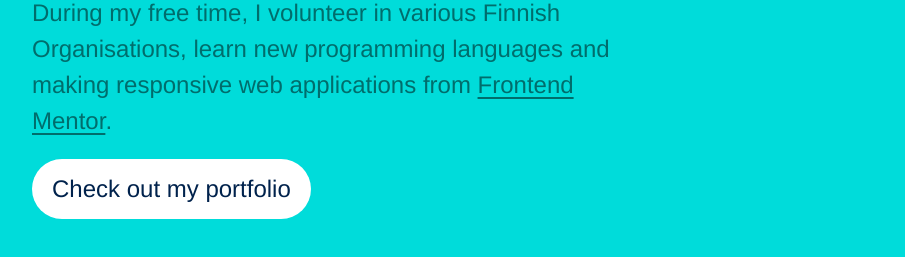
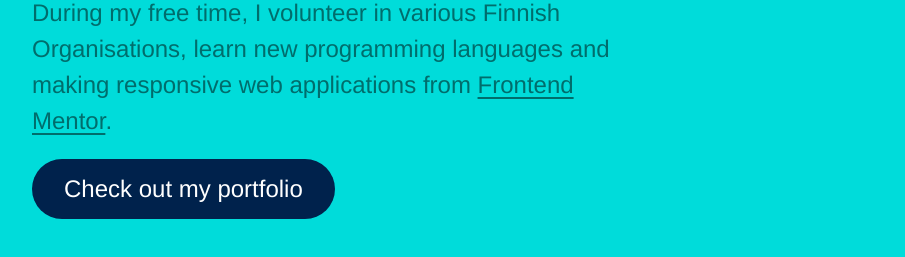
Before and after one commit to chungvuiloong/simple_portfolio, an Astro site: page / in a window 1280 px wide. Shown: the part 693-950 px from the top of the page, without its empty margins (8-913 px from the left). Built offline with nearby package versions, Linux system fonts and the light colour scheme; Astro itself is replaced by a stand-in of ours.

Commit message:
Improved button style. changed background colour.

```diff
--- a/src/sections/Profile.tsx
+++ b/src/sections/Profile.tsx
@@ -62,7 +62,7 @@ export default function Profile() {
                         <p className="text-left xl:text-[1.5rem] lg:text-[1.5rem] md:text-[1.5rem] text-[1rem] text-black opacity-50">
                             During my free time, I volunteer in various Finnish Organisations, learn new programming languages and making responsive web applications from <a href="https://www.frontendmentor.io/" target="_blank"  className="underline underline-offset-4">Frontend Mentor</a>.
                         </p>
-                        <a href="#portfolio" className="px-5 py-3 h-30 w-fit bg-white text-[#00224c] rounded-full
+                        <a href="#portfolio" className="px-8 py-3 h-30 w-fit bg-[#00224c] text-white rounded-full
                         xl:text-[1.5rem] lg:text-[1.5rem] md:text-[1.5rem] text-[1rem]">Check out my portfolio</a>
                     </div>
                 <div className="lg:basis-1/2 basis-none flex flex-col gap-10" >
```
